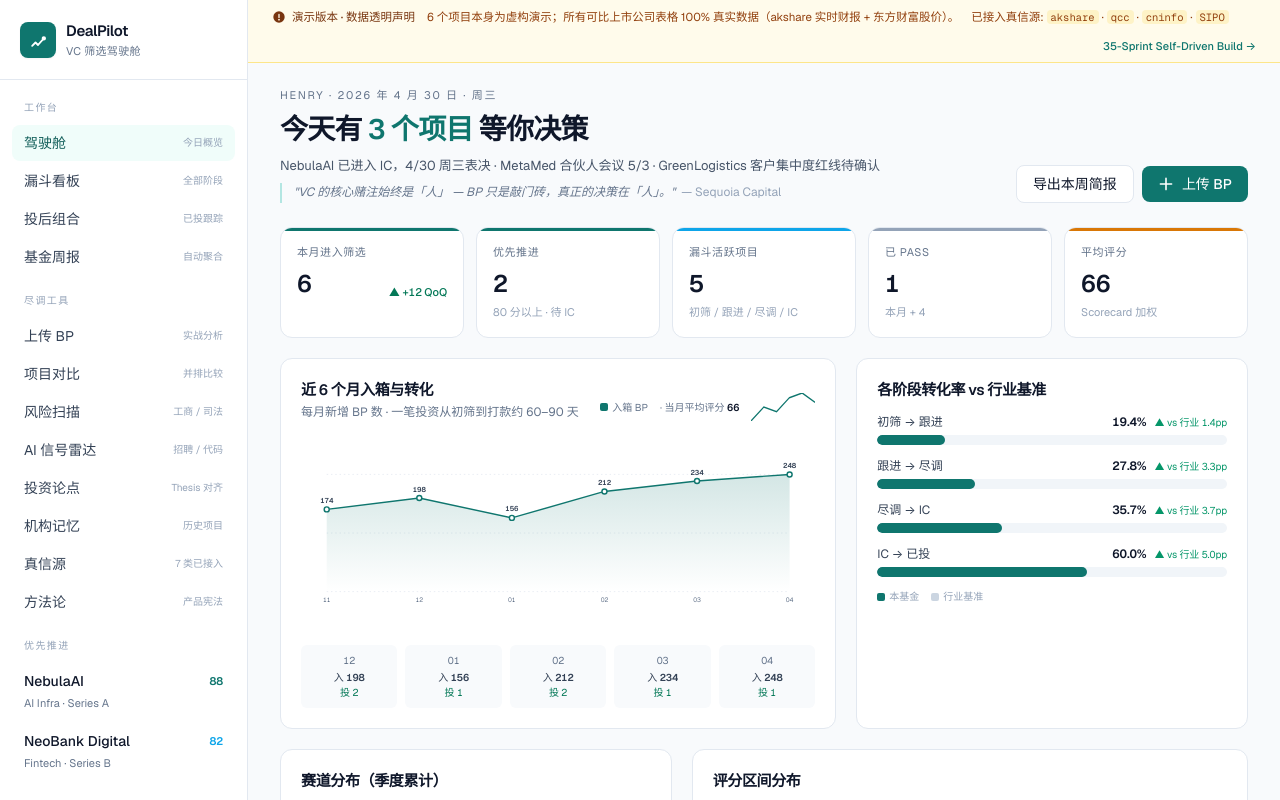
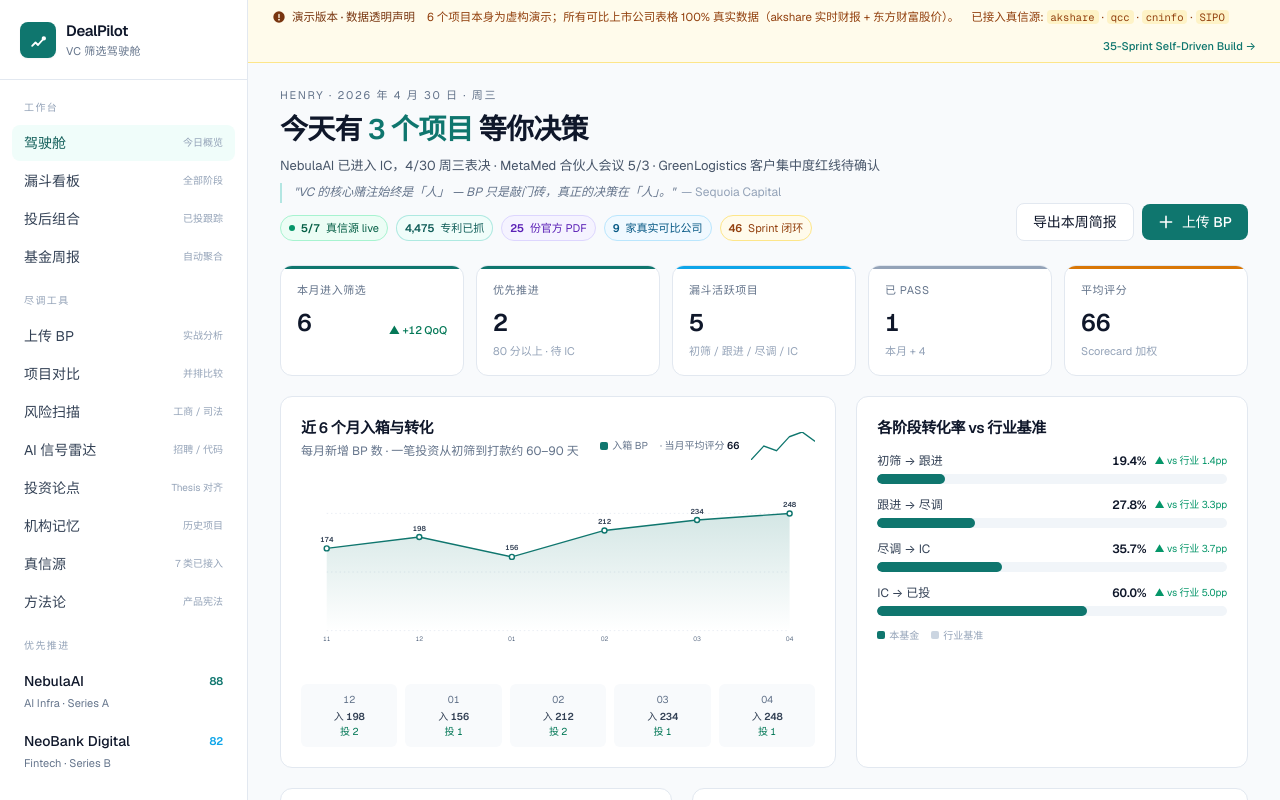
Before and after one commit to sherconan/dealpilot-claude, a React (Vite) app: page / in a window 1280 px wide. Shown: the top 800 px of the page. Built offline with nearby package versions, Linux system fonts and the light colour scheme.

Commit message:
feat(s47): Dashboard hero 加真信源资产 KPI chips（5 live / 4475 专利 / 25 PDF / 9 公司 / 46 sprint）

```diff
--- a/src/pages/Dashboard.tsx
+++ b/src/pages/Dashboard.tsx
@@ -32,6 +32,24 @@ export default function Dashboard() {
             "VC 的核心赌注始终是「人」 — BP 只是敲门砖，真正的决策在「人」。"
             <span className="not-italic ml-1.5 text-ink-400">— Sequoia Capital</span>
           </p>
+          <div className="mt-3 flex items-center gap-2 flex-wrap">
+            <Link to="/sources" className="inline-flex items-center gap-1.5 text-[11px] px-2 py-1 rounded-full bg-emerald-50 border border-emerald-200 text-emerald-800 hover:bg-emerald-100 transition">
+              <span className="w-1.5 h-1.5 rounded-full bg-emerald-600" />
+              <span className="num font-semibold">5/7</span> 真信源 live
+            </Link>
+            <Link to="/sources" className="inline-flex items-center gap-1.5 text-[11px] px-2 py-1 rounded-full bg-brand-50 border border-brand-500/30 text-brand-800 hover:bg-brand-50/80 transition">
+              <span className="num font-semibold">4,475</span> 专利已抓
+            </Link>
+            <Link to="/sources" className="inline-flex items-center gap-1.5 text-[11px] px-2 py-1 rounded-full bg-violet-50 border border-violet-200 text-violet-800 hover:bg-violet-100 transition">
+              <span className="num font-semibold">25</span> 份官方 PDF
+            </Link>
+            <Link to="/sources" className="inline-flex items-center gap-1.5 text-[11px] px-2 py-1 rounded-full bg-sky-50 border border-sky-200 text-sky-800 hover:bg-sky-100 transition">
+              <span className="num font-semibold">9</span> 家真实可比公司
+            </Link>
+            <Link to="/changelog" className="inline-flex items-center gap-1.5 text-[11px] px-2 py-1 rounded-full bg-amber-50 border border-amber-200 text-amber-800 hover:bg-amber-100 transition">
+              <span className="num font-semibold">46</span> Sprint 闭环
+            </Link>
+          </div>
         </div>
         <div className="flex items-center gap-2">
           <button className="px-4 py-2 text-sm font-medium rounded-lg border border-ink-200 bg-white hover:bg-ink-50 transition">
```
